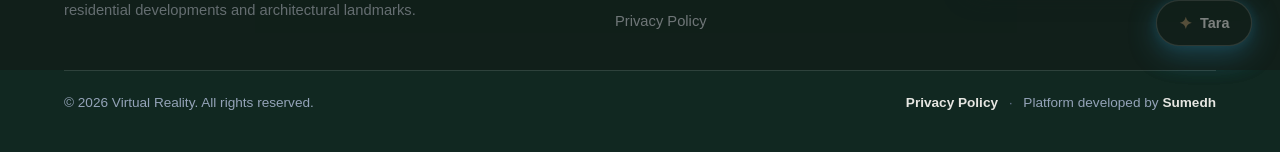
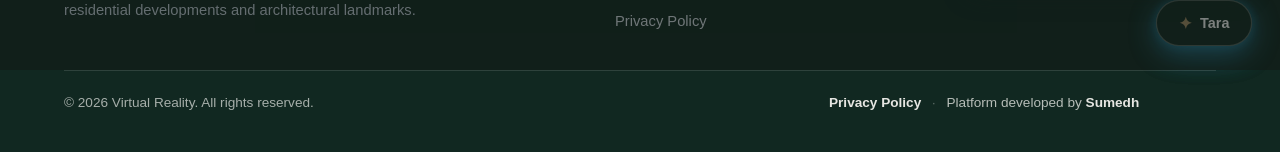
Before and after one commit to SumedhGaikwad03/virtual-reality, a React (Vite) app in the folder frontend/: page /search in a window 1280 px wide. Shown: the part 730-882 px from the top of the page. Built offline with nearby package versions, Linux system fonts and the light colour scheme; no server answers.

Commit message:
task : fixed the footer issue on the projects page

```diff
--- a/frontend/src/styles/home.css
+++ b/frontend/src/styles/home.css
@@ -1754,13 +1754,14 @@
   justify-content: space-between;
   gap: 1rem;
   padding-top: 1.5rem;
+  padding-right: clamp(2rem, 6vw, 7.5rem);
   border-top: 1px solid rgba(255, 255, 255, 0.12);
   flex-wrap: wrap;
 }
 
 .footer-copyright {
   font-size: 0.85rem;
-  color: #94A3B8;
+  color: rgba(246, 246, 243, 0.65);
   margin: 0;
 }
 
@@ -1793,13 +1794,13 @@
 }
 
 .footer-bottom-separator {
-  color: #64748B;
+  color: rgba(230, 230, 226, 0.35);
   font-size: 0.85rem;
 }
 
 .footer-attribution {
   font-size: 0.85rem;
-  color: #94A3B8;
+  color: rgba(246, 246, 243, 0.72);
   margin: 0;
 }
 
@@ -2134,5 +2135,6 @@
     flex-direction: column;
     align-items: flex-start;
     gap: 0.75rem;
-  }
-}
+    padding-right: 0;
+  }
+}
```
